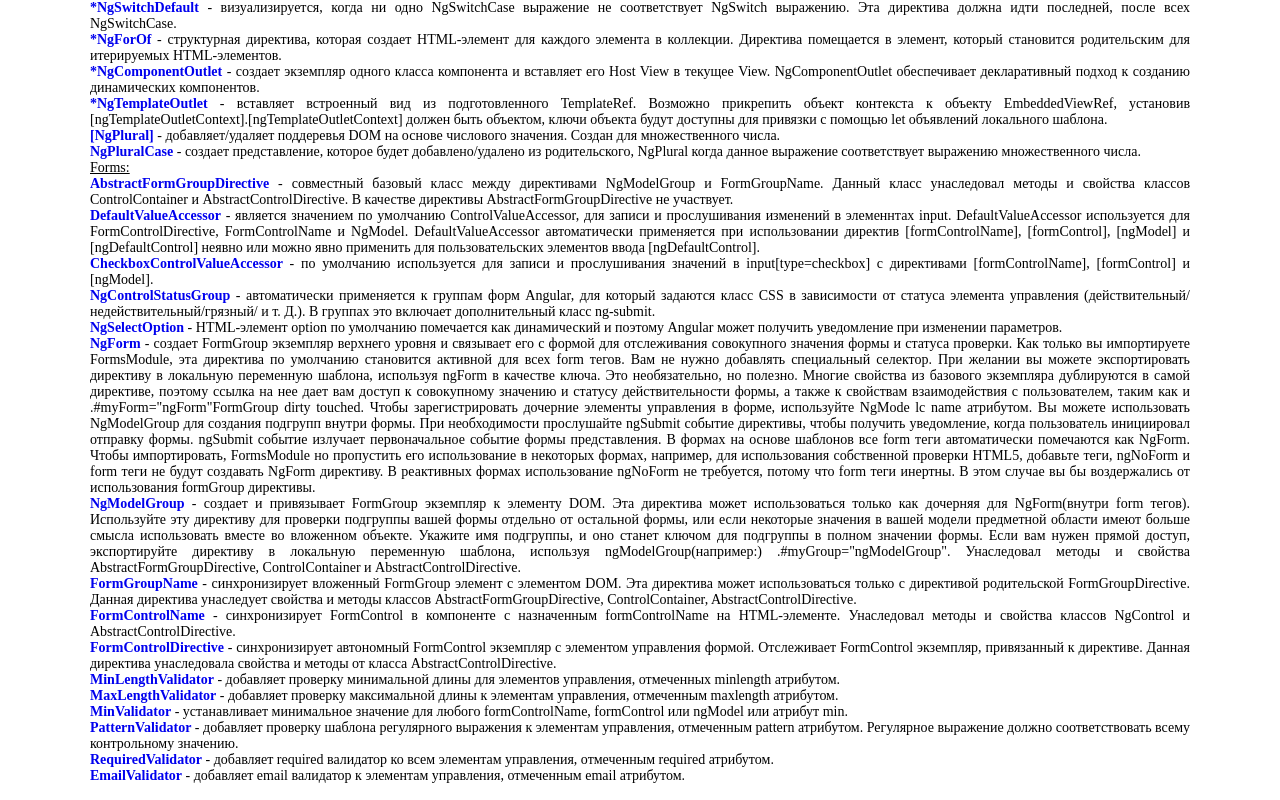
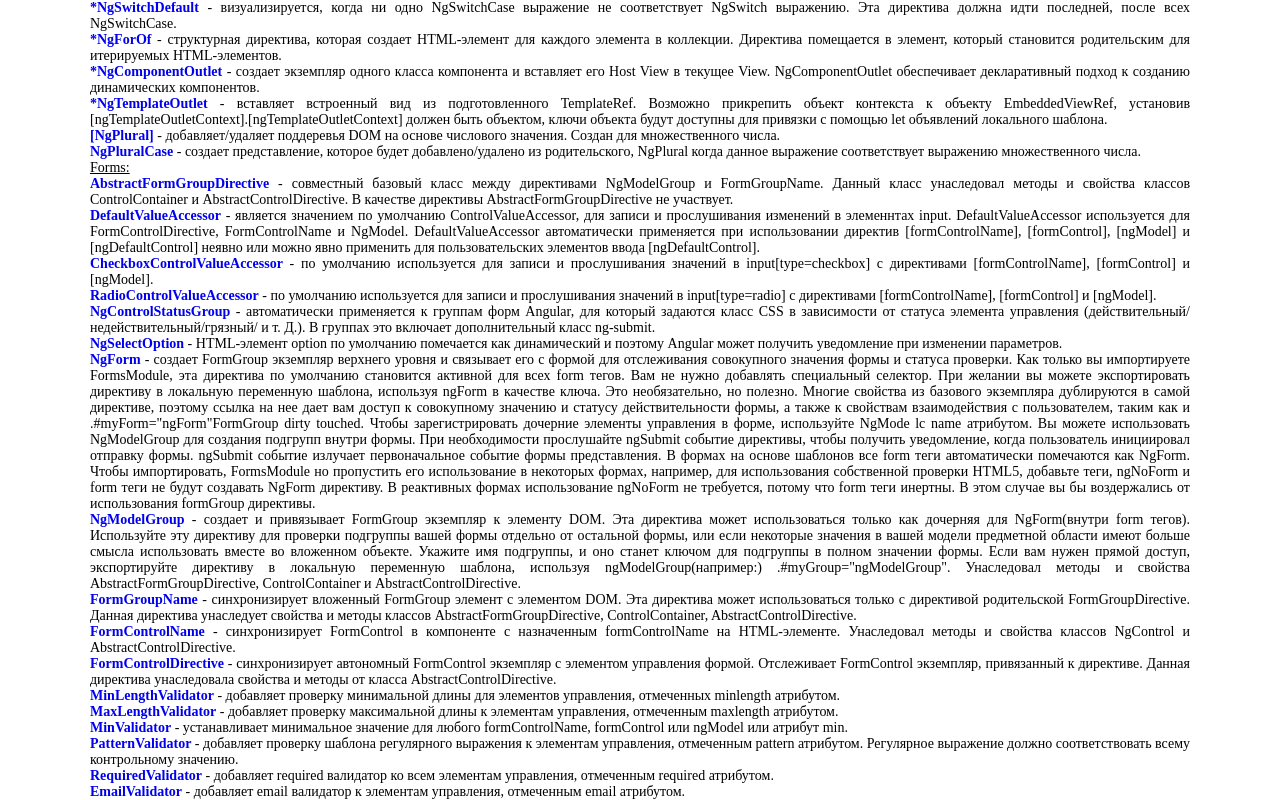
Before and after one commit to ArtemKashirin/API, an Angular app: page / in a window 1280 px wide. Shown: the part 1414-2214 px from the top of the page. Built offline with nearby package versions, Linux system fonts and the light colour scheme.

Commit message:
DIRECTIVE: RadioControlValueAccessor

```diff
--- a/src/app/app.component.html
+++ b/src/app/app.component.html
@@ -55,6 +55,7 @@
 <app-abstract-form-group-directive></app-abstract-form-group-directive>
 <app-default-value-accessor></app-default-value-accessor>
 <app-checkbox-control-value-accessor></app-checkbox-control-value-accessor>
+<app-radio-control-value-accessor></app-radio-control-value-accessor>
 <app-ng-control-status-group></app-ng-control-status-group>
 <app-ng-select-option></app-ng-select-option>
 
--- a/src/app/app.module.ts
+++ b/src/app/app.module.ts
@@ -65,6 +65,7 @@
 import { MinValidatorComponent } from './directive/min-validator/min-validator.component';
 import { NgFormComponent } from './directive/ng-form/ng-form.component';
 import { NgSelectOptionComponent } from './directive/ng-select-option/ng-select-option.component';
+import { RadioControlValueAccessorComponent } from './directive/radio-control-value-accessor/radio-control-value-accessor.component';
 
 
 @NgModule({
@@ -131,6 +132,7 @@
     MinValidatorComponent,
     NgFormComponent,
     NgSelectOptionComponent,
+    RadioControlValueAccessorComponent,
   ],
   imports: [
     BrowserModule,
--- /dev/null
+++ b/src/app/directive/radio-control-value-accessor/radio-control-value-accessor.component.html
@@ -0,0 +1,2 @@
+<p><b><a [href] = "this.RadioControlValueAccessor">RadioControlValueAccessor</a></b> - по умолчанию используется для записи и прослушивания
+  значений в input[type=radio] с директивами [formControlName], [formControl] и [ngModel].</p>
--- /dev/null
+++ b/src/app/directive/radio-control-value-accessor/radio-control-value-accessor.component.ts
@@ -0,0 +1,17 @@
+import {Component, OnInit} from '@angular/core';
+
+@Component({
+  selector: 'app-radio-control-value-accessor',
+  templateUrl: './radio-control-value-accessor.component.html',
+  styleUrls: ['./radio-control-value-accessor.component.scss']
+})
+export class RadioControlValueAccessorComponent implements OnInit {
+  public RadioControlValueAccessor: string = 'https://angular.io/api/forms/RadioControlValueAccessor';
+
+  constructor() {
+  }
+
+  ngOnInit(): void {
+  }
+
+}
```
Also changed, not shown: src/app/directive/radio-control-value-accessor/radio-control-value-accessor.component.scss (added).
